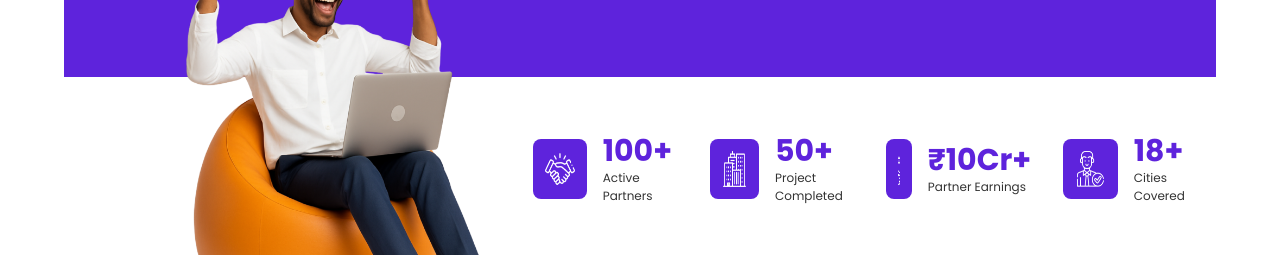
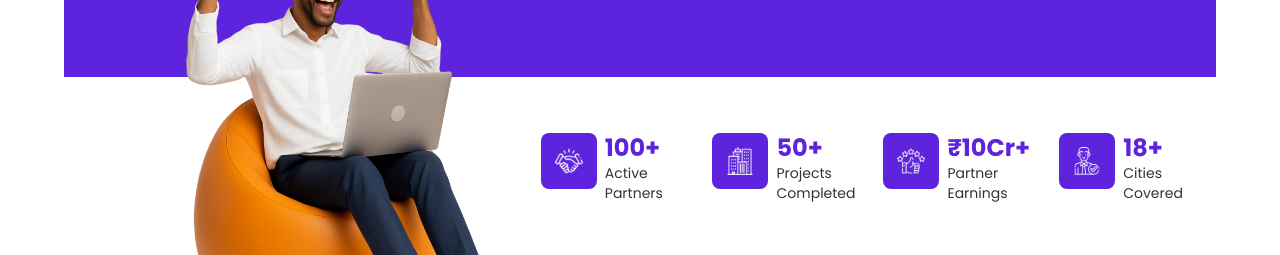
Before and after one commit to reparvservices/reparv-partners, a React (Vite) app: page /newpartner in a window 1280 px wide. Shown: the part 5640-5895 px from the top of the page. Built offline with nearby package versions, Linux system fonts and the light colour scheme; no server answers.

Commit message:
update states

```diff
--- a/src/components/NewProjectPartner/TrustedCompanySection.jsx
+++ b/src/components/NewProjectPartner/TrustedCompanySection.jsx
@@ -197,13 +197,13 @@ export default function TrustedSection() {
         w-130 z-10`}
           />
 
-          <div className="max-w-5xl mx-auto px-2  grid grid-cols-2 md:grid-cols-4 gap-6 sm:gap-8 ml-0 md:ml-[40%]">
-            <Stat icon={handSheck} value="100+" label="Active Partners" />
-            <Stat icon={building} value="50+" label="Project Completed" />
-              <Stat icon={like} value="₹10Cr+" label="Partner Earnings" />
-            <Stat icon={user} value="18+" label="Cities Covered" />
+          <div className="max-w-5xl mx-auto px-4 grid grid-cols-2 sm:grid-cols-2 sm:ml-[40%] md:grid-cols-4 gap-6 sm:gap-8">
+  <Stat icon={handSheck} value="100+" label="Active Partners" />
+  <Stat icon={building} value="50+" label="Projects Completed" />
+  <Stat icon={like} value="₹10Cr+" label="Partner Earnings" />
+  <Stat icon={user} value="18+" label="Cities Covered" />
+</div>
 
-          </div>
         </div>
 
 
@@ -261,13 +261,23 @@ export default function TrustedSection() {
 
 function Stat({ icon, value, label }) {
   return (
-    <div className="flex items-center gap-4 justify-center w-full">
-      <div className="p-3 bg-[#5E23DC] rounded-lg flex items-center justify-center text-xl">
-        <img src={icon} alt={label} className="w-9 h-9" />
+    <div className="flex items-center sm:items-start gap-4 sm:gap-2 justify-start sm:justify-center w-full">
+
+      {/* ICON BOX (FIXED SIZE) */}
+      <div className="w-12 h-12 sm:w-14 sm:h-14 bg-[#5E23DC] rounded-lg flex items-center justify-center flex-shrink-0">
+        <img
+          src={icon}
+          alt={label}
+          className="w-6 h-6 sm:w-7 sm:h-7 object-contain"
+        />
       </div>
-      <div>
-        <p className="text-3xl font-bold text-[#5E23DC]">{value}</p>
-        <p className="text-[12px] opacity-80 whitespace-normal  text-black">
+
+      {/* TEXT */}
+      <div className="text-left ">
+        <p className="text-xl sm:text-2xl font-bold text-[#5E23DC] leading-tight">
+          {value}
+        </p>
+        <p className="text-xs sm:text-sm text-black opacity-80">
           {label}
         </p>
       </div>
```
